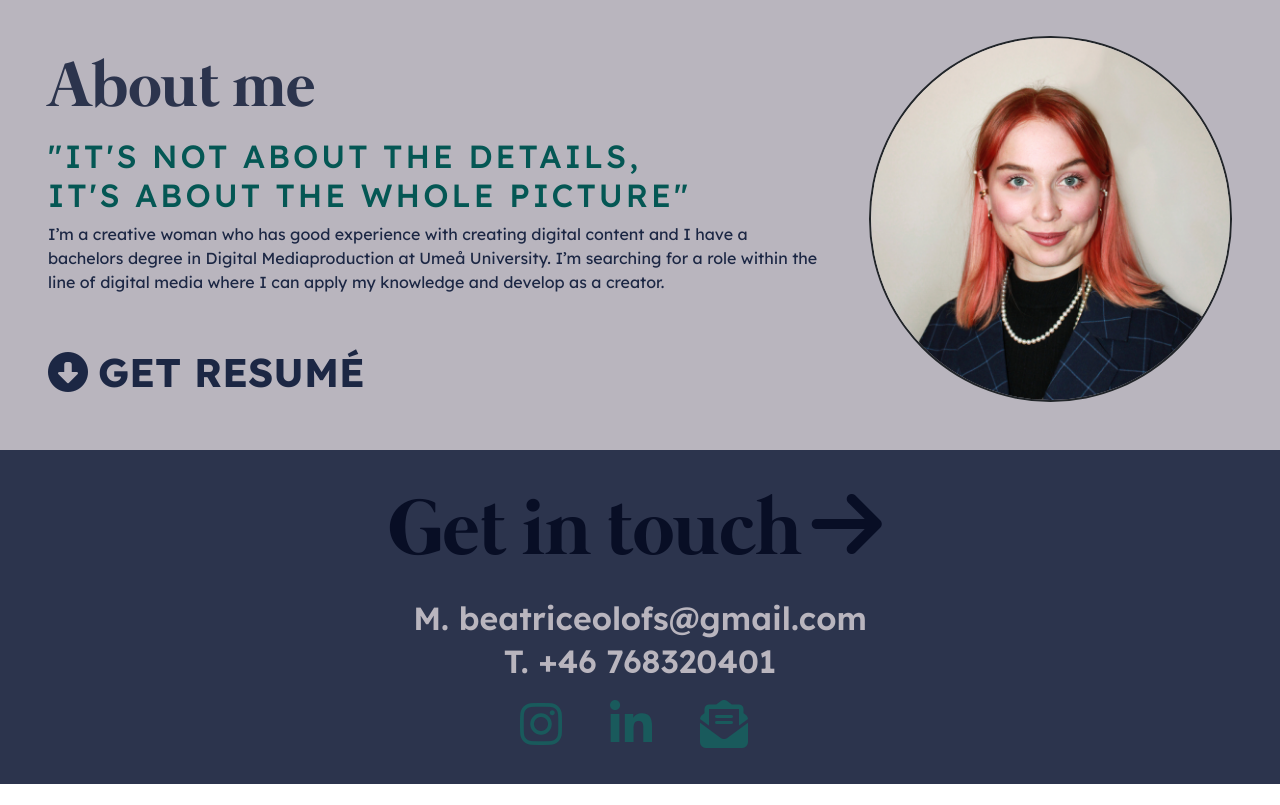
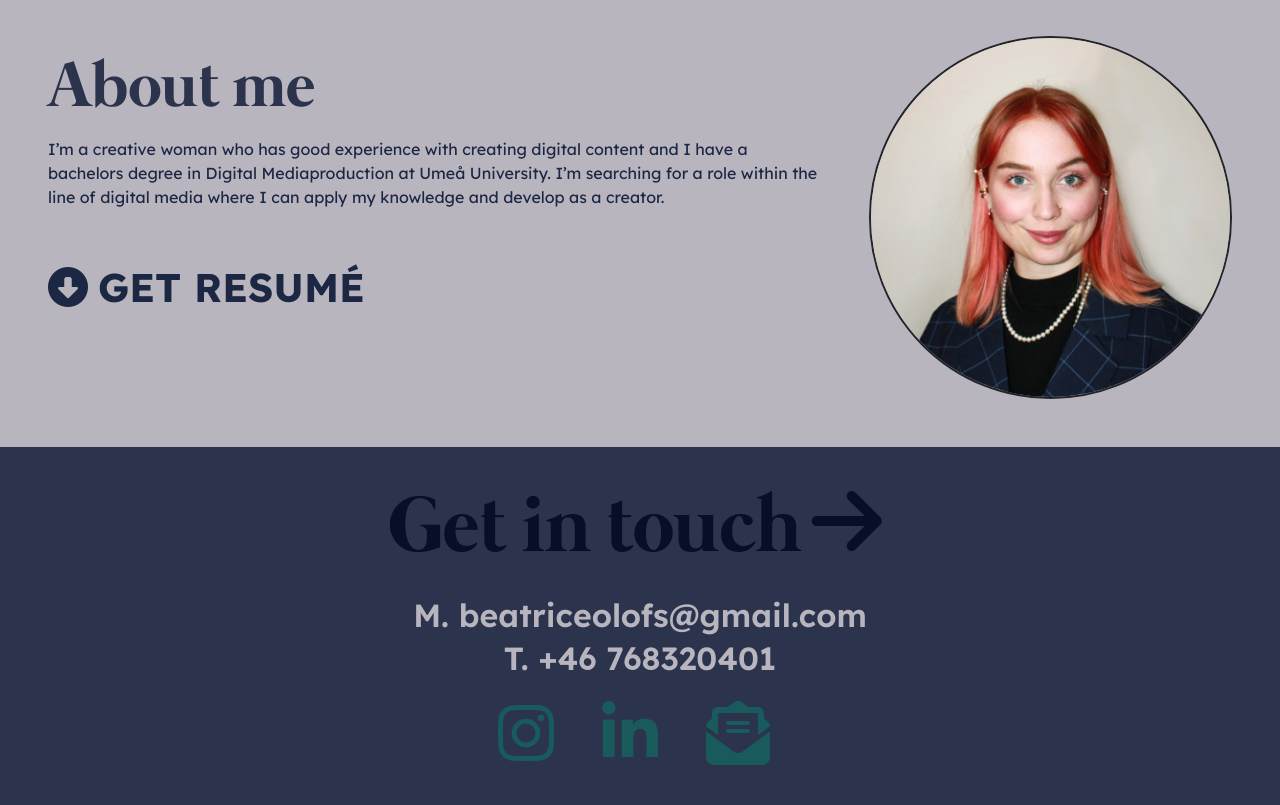
Before and after one commit to beatriceolofs/beatriceolofs, a plain HTML site: page index.html in a window 1280 px wide. Shown: the part 2720-3525 px from the top of the page. Before the commit the page ends 3504 px from the top, so only its background shows below. Drawn offline with nearby package versions, Linux system fonts and the light colour scheme.

Commit message:
Add files via upload

```diff
--- a/index.html
+++ b/index.html
@@ -285,7 +285,6 @@
                 <div class="col col-lg-8 p-4 g-3">
 
                     <h1>About me</h1>
-                    <h3>"It's not about the details, <br> it's about the whole picture"</h3>
                     <p>I’m a creative woman who has good experience with creating digital content and I have a bachelors
                         degree in Digital Mediaproduction at Umeå University. I’m searching for a role within the line
                         of digital media where I can apply my knowledge and develop as a creator.
--- a/style.css
+++ b/style.css
@@ -283,7 +283,7 @@ body {
 
 .contact ul li a{
   font-family: 'Lexend', sans-serif;
-  font-size: 6vmin;
+  font-size: 8vmin;
   color: #195a5cff;
   transition: 0.4s ease-in-out;
 }
```
